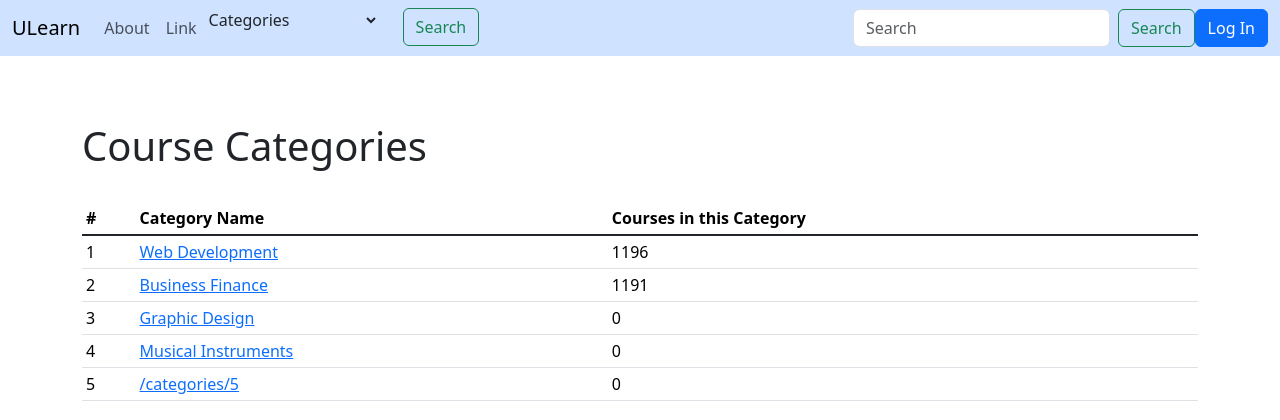
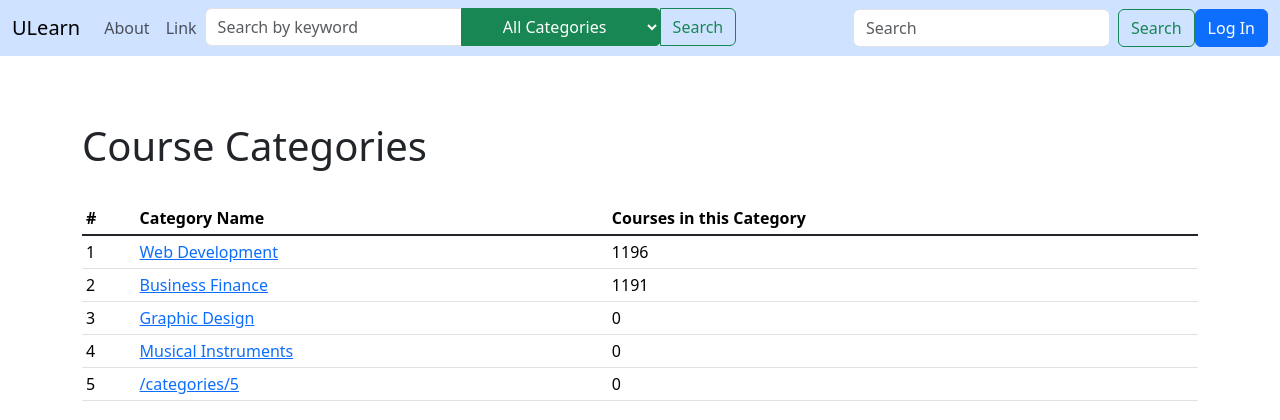
Before and after one commit to fazerlazer2101/uLearn, a Rails app: page /categories in a window 1280 px wide. Shown: the top 420 px of the page. Run offline with Rails 7, Linux system fonts and the light colour scheme; data comes from the database, SQL or seed files in the repository; style sheets or scripts are compiled from the project's sources; some libraries are stand-ins or nearby versions.

Commit message:
added search functionality by category

```diff
--- a/app/views/categories/_categories_dropdown.html.erb
+++ b/app/views/categories/_categories_dropdown.html.erb
@@ -1,10 +1,7 @@
-<%= form_tag(categories_path, method: :get) do %>
-  <div class="row">
-    <div class="col-auto">
-      <%= select_tag 'id', options_from_collection_for_select(@all_categories, 'id', 'category_name'), {prompt: 'Categories', class: 'dropdown-item'} %>
-    </div>
-    <div class="col-auto">
-      <%= submit_tag 'Search', class: 'btn btn-outline-success' %>
-    </div>
+<%= form_tag(courses_path, method: :get, class: "form-inline my-2 my-lg-0") do %>
+  <div class="input-group">
+    <%= text_field_tag(:keyword, params[:keyword], class: "form-control mr-sm-2", placeholder: "Search by keyword") %>
+    <%= select_tag(:category_id, options_from_collection_for_select(@all_categories, 'id', 'category_name', params[:category_id]), { include_blank: 'All Categories', class: 'btn btn-success dropdown-toggle mr-sm-2' }) %>
+    <%= submit_tag("Search", class: "btn btn-outline-success my-2 my-sm-0") %>
   </div>
 <% end %>
```
Also changed, not shown: app/controllers/courses_controller.rb (+11 -0 lines).
